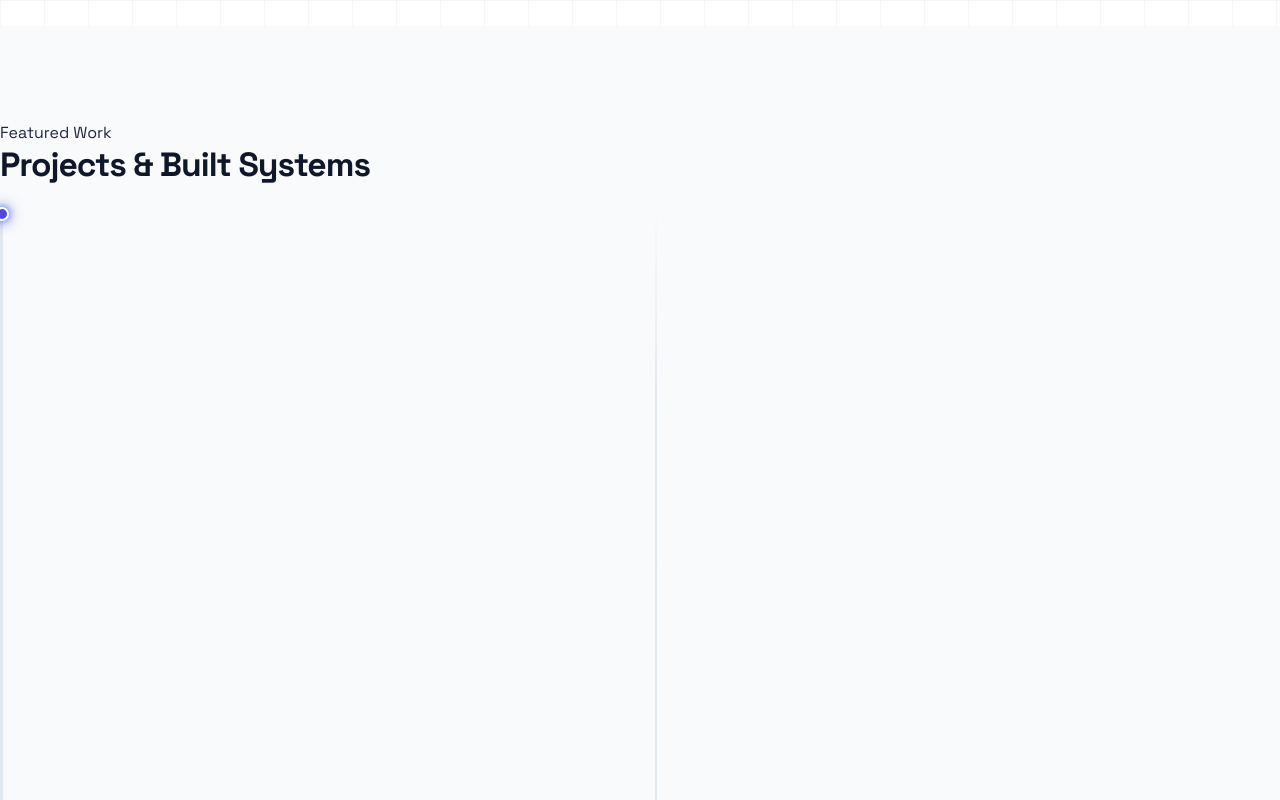
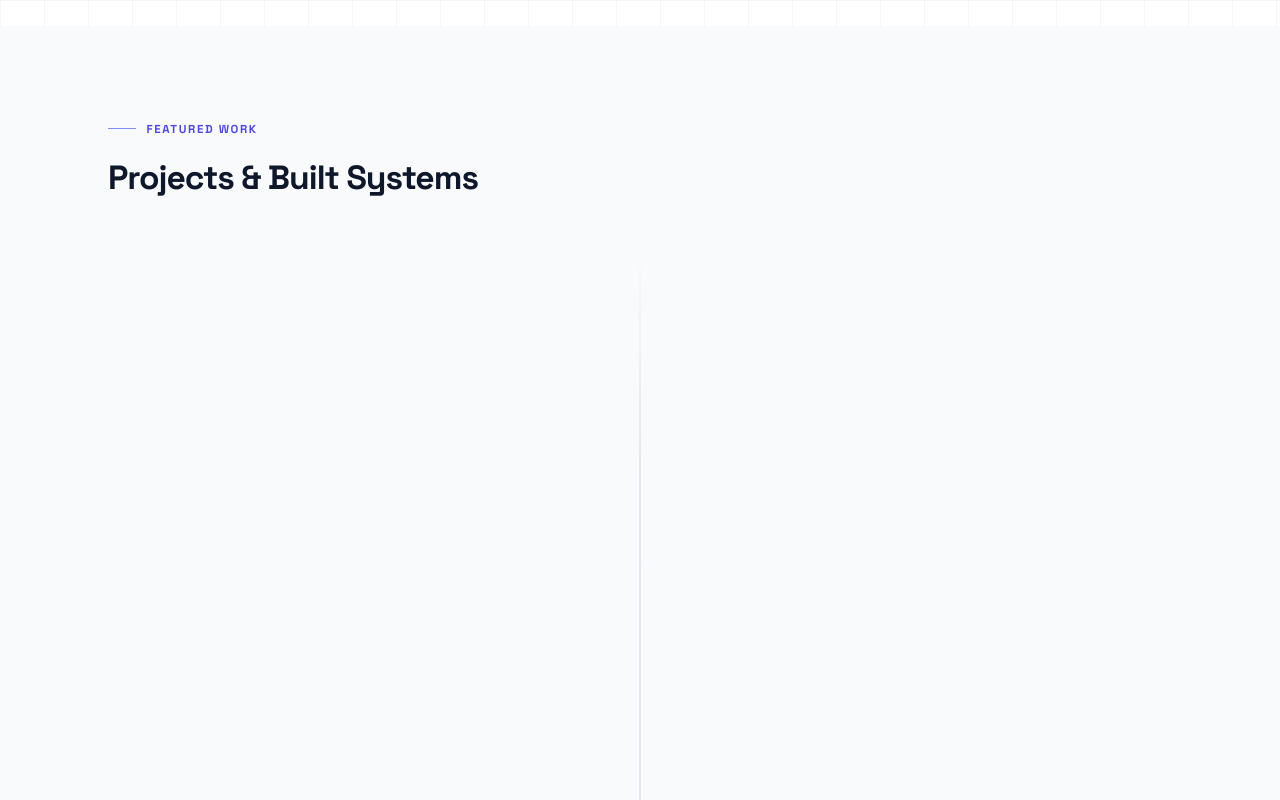
Before and after one commit to fazil-firoz/Modern-portfolio, a React (Vite) app: page / in a window 1280 px wide. Shown: the part 2740-3540 px from the top of the page. Built offline with nearby package versions, Linux system fonts and the light colour scheme.

Commit message:
style: remove Section 5 animated scroll line in desktop view and align project grid cards cleanly from left margin

```diff
--- a/src/App.jsx
+++ b/src/App.jsx
@@ -705,17 +705,8 @@ function App() {
 
           <h2 className="proj-heading">Projects & Built Systems</h2>
 
-          {/* Projects Layout with Vertical Timeline Track (Matching Experience Section) */}
-          <div className="proj-timeline-wrapper">
-
-            {/* Vertical Timeline Track Line */}
-            <div className="proj-timeline-track">
-              <div className="proj-timeline-progress" ref={projProgressRef} />
-              <div className="proj-timeline-head-dot" ref={projDotRef} />
-            </div>
-
-            {/* Projects Grid */}
-            <div className="proj-grid">
+          {/* Projects Grid */}
+          <div className="proj-grid">
             {projectsData.map((project, idx) => (
               <div
                 key={project.id}
@@ -779,8 +770,6 @@ function App() {
                 </div>
               </div>
             ))}
-          </div>
-
           </div>
 
         </div>
--- a/src/index.css
+++ b/src/index.css
@@ -1068,46 +1068,34 @@ html, body, #root {
   overflow: hidden;
 }
 
-/* Projects Timeline Wrapper (Matching Section 3 Experience Layout) */
-.proj-timeline-wrapper {
-  display: flex;
-  gap: 1.75rem;
-  width: 100%;
-  position: relative;
-}
-
-/* Vertical Timeline Track Line */
-.proj-timeline-track {
-  width: 3px;
-  background: #e2e8f0;
-  position: relative;
+.proj-inner {
+  position: relative; z-index: 5;
+  max-width: 1160px;
+  margin: 0 auto;
+  padding: 0 3rem;
+  display: flex;
+  flex-direction: column;
+  gap: 1.25rem;
+}
+
+.proj-tag {
+  display: inline-flex;
+  align-items: center;
+  gap: 0.65rem;
+  font-family: 'Space Grotesk', sans-serif;
+  font-size: 0.72rem;
+  font-weight: 700;
+  letter-spacing: 0.14em;
+  text-transform: uppercase;
+  color: #4f46e5;
+}
+
+.proj-tag-line {
+  display: block;
+  width: 28px;
+  height: 1.5px;
+  background: #818cf8;
   flex-shrink: 0;
-  border-radius: 3px;
-  overflow: visible;
-  margin-top: 0.5rem;
-}
-
-.proj-timeline-progress {
-  position: absolute;
-  top: 0; left: 0; right: 0; bottom: 0;
-  background: linear-gradient(180deg, #4f46e5 0%, #06b6d4 100%);
-  transform-origin: top center;
-  box-shadow: 0 0 10px rgba(79, 70, 229, 0.4);
-}
-
-.proj-timeline-head-dot {
-  position: absolute;
-  left: 50%;
-  top: 0%;
-  transform: translate(-50%, -50%);
-  width: 14px;
-  height: 14px;
-  border-radius: 50%;
-  background: #4f46e5;
-  border: 2.5px solid #ffffff;
-  box-shadow: 0 0 14px rgba(79, 70, 229, 0.85), 0 0 6px rgba(2, 132, 199, 0.7);
-  pointer-events: none;
-  z-index: 12;
 }
 
 .proj-heading {
@@ -1116,12 +1104,12 @@ html, body, #root {
   font-weight: 800;
   color: #0f172a;
   letter-spacing: -0.03em;
-  margin-bottom: 1.25rem;
+  margin-bottom: 2rem;
 }
 
 /* Projects Grid Layout with Center Vertical Divider Line */
 .proj-grid {
-  flex: 1;
+  width: 100%;
   position: relative;
   display: grid;
   grid-template-columns: repeat(2, 1fr);
```
